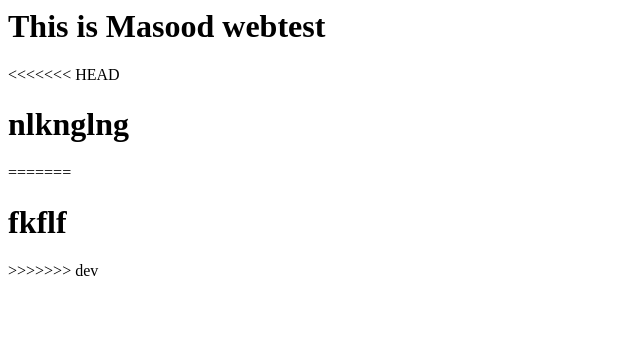
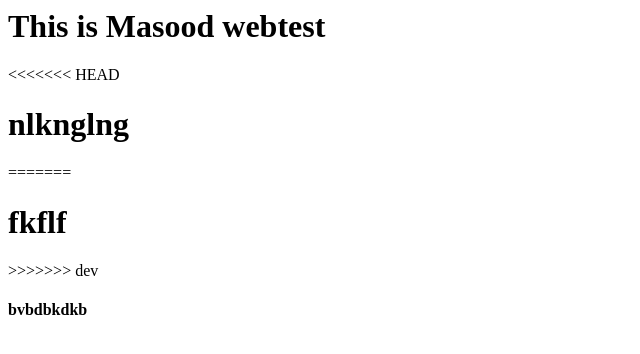
Before and after one commit to Masood123456/webtest123456, a plain HTML site: page index.html in a window 1280 px wide. Shown: the whole page, without its empty margins (0-640 px from the left). Drawn offline with Linux system fonts and the light colour scheme.

Commit message:
Update index.html

```diff
--- a/index.html
+++ b/index.html
@@ -4,3 +4,4 @@
 =======
 <h1>fkflf</h1>
 >>>>>>> dev
+<h4>bvbdbkdkb</h4>
```
